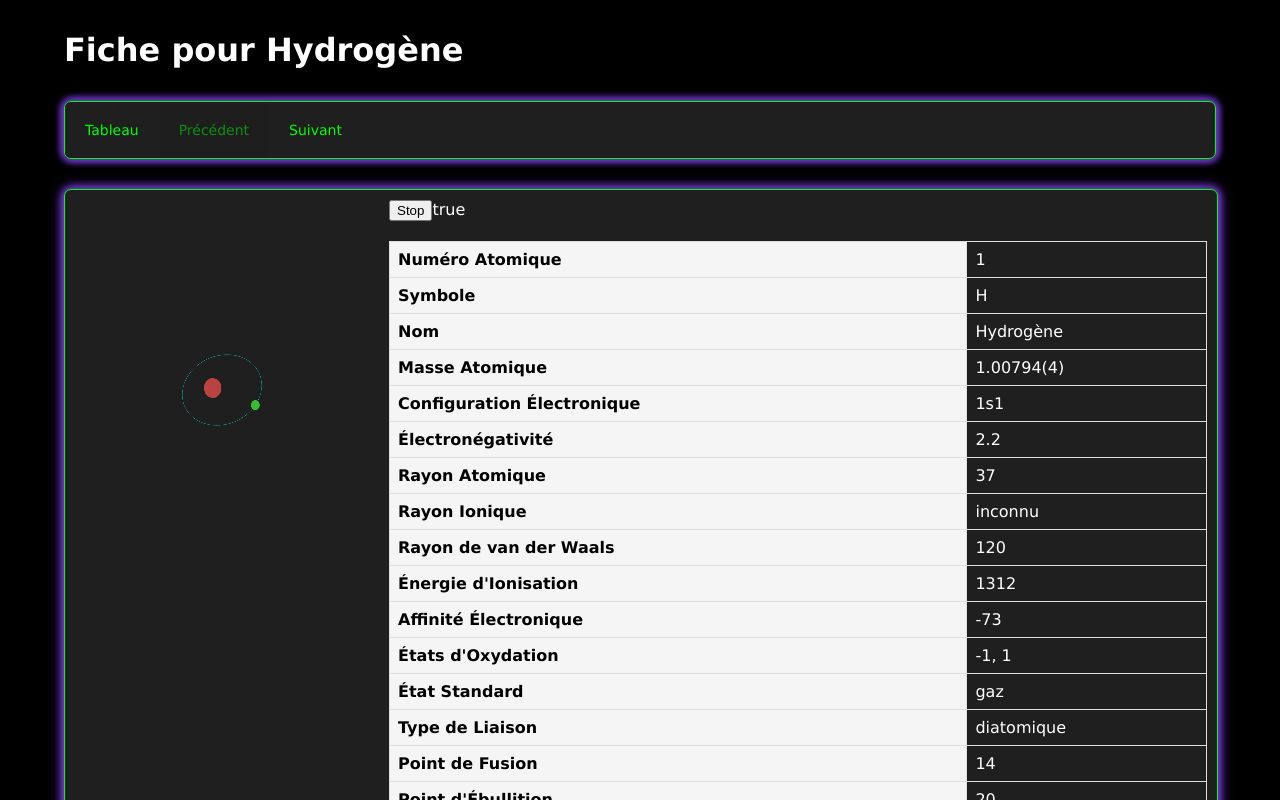
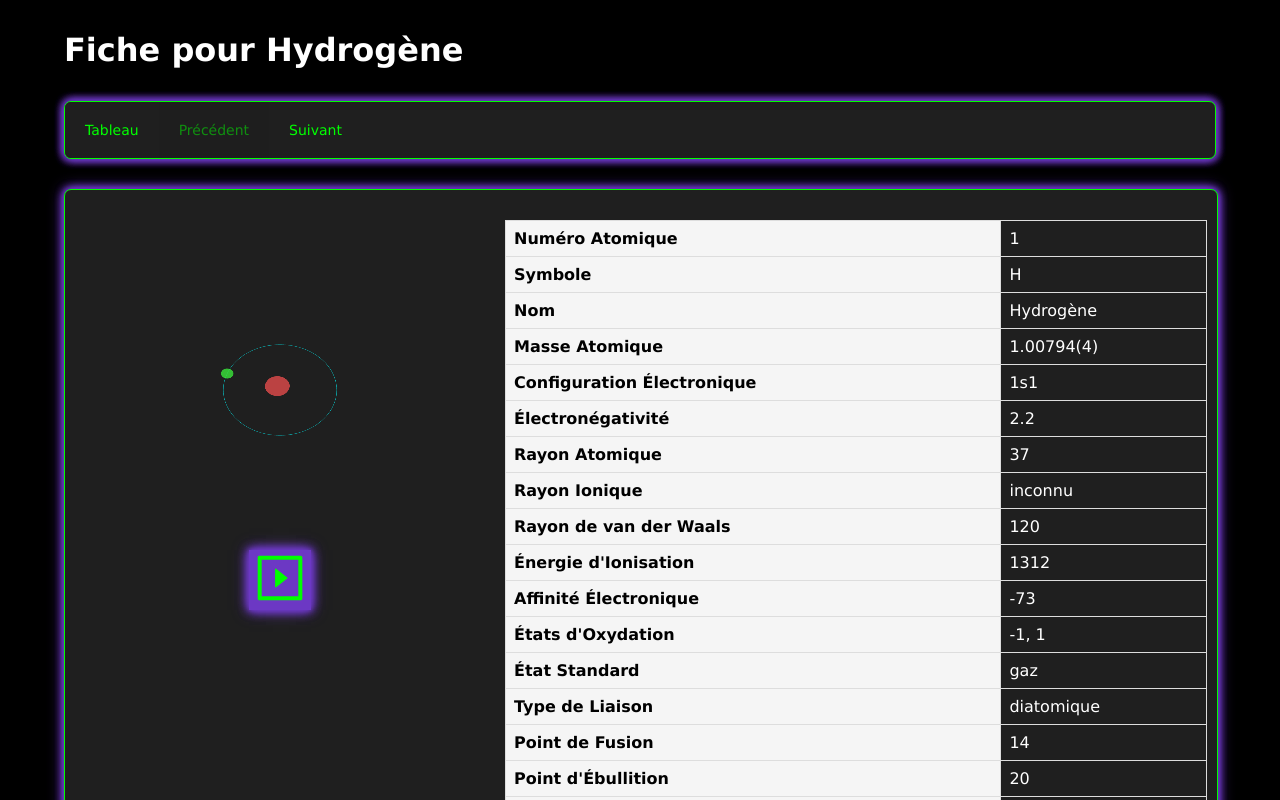
Before and after one commit to SonicDarkSly/periodic-table, a Next.js app: page /elements/1 in a window 1280 px wide. Shown: the top 800 px of the page. Built offline with nearby package versions, Linux system fonts and the light colour scheme.

Commit message:
change button animation

```diff
--- a/app/(pages)/elements/[id]/page.tsx
+++ b/app/(pages)/elements/[id]/page.tsx
@@ -42,7 +42,6 @@ const ElementPage: React.FC = () => {
   const [element, setElement] = useState<Element | null>(null);
   const [loading, setLoading] = useState<boolean>(false);
   const [error, setError] = useState<string | null>(null);
-  const [stopAnim, setStopAnim] = useState<boolean>(true);
 
   const fetchElement = async (id: string | string[] | undefined) => {
     setLoading(true);
@@ -135,15 +134,10 @@ const ElementPage: React.FC = () => {
                     neutronCount={element.neutrons}
                     electronCount={element.electrons}
                     elementData={element}
-                    animation={stopAnim}
                   />
                 )}
 
                 <div className="informations">
-                  <div>
-                    <button onClick={() => setStopAnim(!stopAnim)}>Stop</button>
-                    {stopAnim ? "true" : "false"}
-                  </div>
                   <table className="element-table">
                     <tbody>
                       {element &&
--- a/app/components/AtomAnimation.tsx
+++ b/app/components/AtomAnimation.tsx
@@ -1,5 +1,6 @@
-import React, { useRef, useLayoutEffect, FC, useEffect } from "react";
+import React, { useRef, useLayoutEffect, FC, useState } from "react";
 import * as THREE from "three";
+import { PlaySquareOutlined } from "@ant-design/icons";
 
 interface AtomAnimationProps {
   protonCount: number;
@@ -8,7 +9,6 @@ interface AtomAnimationProps {
   elementData: {
     electronLayers: number[];
   };
-  animation: boolean;
 }
 
 const Colors = {
@@ -157,15 +157,15 @@ const createTorus = (
 };
 
 const AtomAnimation: FC<AtomAnimationProps> = React.memo(
-  ({ protonCount, neutronCount, electronCount, elementData, animation }) => {
+  ({ protonCount, neutronCount, electronCount, elementData }) => {
+
+    const [stopAnim, setStopAnim] = useState<boolean>(false);
     const containerRef = useRef<HTMLDivElement>(null);
     const scene = useRef<THREE.Scene>(new THREE.Scene());
     const renderer = useRef<THREE.WebGLRenderer | null>(null);
     const camera = useRef<THREE.OrthographicCamera | null>(null);
     const valences = useRef<THREE.Group[]>([]);
-    const animationRef = useRef<boolean>(animation);
-
-    let nucleusRotationSpeed = neutronCount < 70 ? 0.034 : 0.031;
+    const animationRef = useRef<boolean>(stopAnim);
 
     let initialProtonCount: number | null;
     let initialNeutronCount: number | null;
@@ -197,6 +197,7 @@ const AtomAnimation: FC<AtomAnimationProps> = React.memo(
     ) => {
       scene.current.remove(...scene.current.children);
 
+      let nucleusRotationSpeed = neutronCount < 70 ? 0.074 : 0.059;
       const nucleus = new THREE.Group();
 
       const protonGeometry = new THREE.SphereGeometry(2, 12, 12);
@@ -278,9 +279,9 @@ const AtomAnimation: FC<AtomAnimationProps> = React.memo(
         }
 
         valences.current.forEach((valence, i) => {
-          const rotationSpeedX = nucleusRotationSpeed + (i + 1) * (Math.random() * 0.010);
-          const rotationSpeedY = nucleusRotationSpeed + (i + 1) * (Math.random() * 0.007);
-          const rotationSpeedZ = nucleusRotationSpeed + (i + 2) * (Math.random() * 0.012);
+          const rotationSpeedX = (i + 1) * (Math.random() * 0.010);
+          const rotationSpeedY = (i + 1) * (Math.random() * 0.007);
+          const rotationSpeedZ = nucleusRotationSpeed + (i) * (Math.random() * 0.012);
 
           valence.rotation.y += rotationSpeedY;
           valence.rotation.x += rotationSpeedX;
@@ -390,17 +391,25 @@ const AtomAnimation: FC<AtomAnimationProps> = React.memo(
         );
       }
 
+      // eslint-disable-next-line react-hooks/exhaustive-deps
+    }, [protonCount, neutronCount, electronCount, elementData, stopAnim]);
 
-      // eslint-disable-next-line react-hooks/exhaustive-deps
-    }, [protonCount, neutronCount, electronCount, elementData, animation]);
-
-    if (animation) {
+    if (stopAnim) {
       startAnimation();
     } else {
       stopAnimation();
     }
 
-    return <div className="animation" ref={containerRef}></div>;
+    return (
+      <div>
+        <div className="animation" ref={containerRef}></div>
+        <div className="stop-and-start">
+          <button onClick={() => setStopAnim(!stopAnim)}>
+            <PlaySquareOutlined />
+          </button>
+        </div>
+      </div>
+    );
   },
 );
 
--- a/app/styles/pages/_element.scss
+++ b/app/styles/pages/_element.scss
@@ -19,7 +19,7 @@
       overflow: hidden;
       background-color: #1f1f1f;
       border-radius: 7px;
-      border: 1px solid #00ff00; /* Couleur verte vive pour l'effet néon */
+      border: 1px solid #00ff00;
       box-shadow: 0 0 10px #6c38c4, 0 0 5px #6c38c4, 0 0 10px #6c38c4,
         0 0 15px #6c38c4;
       transition: border-color 0.5s, box-shadow 0.5s;
@@ -28,12 +28,32 @@
         display: flex;
         justify-content: center;
         align-items: center;
-        height: 300px; /* Ajustez la hauteur selon vos besoins */
+        height: 300px;
       }
 
       canvas {
         width: 100% !important;
         height: 100% !important;
+      }
+
+      .stop-and-start {
+        width: 100%;
+        text-align: center;
+        transition: 0.7s;
+        transform: translateY(0);
+        margin-top: 50px;
+
+        button {
+          font-size: 50px;
+          background-color: #1f1f1f;
+          border: none;
+          background-color: #6c38c4;
+          box-shadow: 0 0 10px #6c38c4, 0 0 5px #6c38c4, 0 0 10px #6c38c4,
+            0 0 15px #6c38c4;
+          transition: border-color 0.5s, box-shadow 0.5s;
+          color: #00ff00;
+          transition: 0.5s;
+        }
       }
 
       .animation {
@@ -44,9 +64,14 @@
         margin: 5px;
         margin-top: 90px;
         transition: 0.7s;
+        cursor: zoom-in;
 
         &:hover {
           transform: scale(2.5);
+
+          +.stop-and-start {
+            opacity: 0.1;
+          }
         }
       }
 
--- a/app/styles/style.css
+++ b/app/styles/style.css
@@ -1,4 +1,3 @@
-@charset "UTF-8";
 .page-element {
   width: 100%;
 }
@@ -19,7 +18,7 @@
   overflow: hidden;
   background-color: #1f1f1f;
   border-radius: 7px;
-  border: 1px solid #00ff00; /* Couleur verte vive pour l'effet néon */
+  border: 1px solid #00ff00;
   box-shadow: 0 0 10px #6c38c4, 0 0 5px #6c38c4, 0 0 10px #6c38c4, 0 0 15px #6c38c4;
   transition: border-color 0.5s, box-shadow 0.5s;
 }
@@ -27,11 +26,28 @@
   display: flex;
   justify-content: center;
   align-items: center;
-  height: 300px; /* Ajustez la hauteur selon vos besoins */
+  height: 300px;
 }
 .page-element .body .container canvas {
   width: 100% !important;
   height: 100% !important;
+}
+.page-element .body .container .stop-and-start {
+  width: 100%;
+  text-align: center;
+  transition: 0.7s;
+  transform: translateY(0);
+  margin-top: 50px;
+}
+.page-element .body .container .stop-and-start button {
+  font-size: 50px;
+  background-color: #1f1f1f;
+  border: none;
+  background-color: #6c38c4;
+  box-shadow: 0 0 10px #6c38c4, 0 0 5px #6c38c4, 0 0 10px #6c38c4, 0 0 15px #6c38c4;
+  transition: border-color 0.5s, box-shadow 0.5s;
+  color: #00ff00;
+  transition: 0.5s;
 }
 .page-element .body .container .animation {
   z-index: 0;
@@ -41,9 +57,13 @@
   margin: 5px;
   margin-top: 90px;
   transition: 0.7s;
+  cursor: zoom-in;
 }
 .page-element .body .container .animation:hover {
   transform: scale(2.5);
+}
+.page-element .body .container .animation:hover + .stop-and-start {
+  opacity: 0.1;
 }
 .page-element .body .container .informations {
   width: 100%;
@@ -86,12 +106,13 @@
 .container-table .periodicTable {
   display: flex;
   color: black;
-  min-width: 100%;
+  width: 100%;
   justify-content: center;
-  align-items: flex-end;
 }
 .container-table .periodicTable .tableColumn {
   margin: 0;
+  display: flex;
+  flex-direction: column;
 }
 .container-table .periodicTable .tableColumn .element {
   display: flex;
@@ -106,6 +127,7 @@
   height: 60px;
   width: 60px;
   opacity: 0.6;
+  box-sizing: border-box;
 }
 .container-table .periodicTable .tableColumn .element:not(.empty):hover {
   opacity: 1;
@@ -249,4 +271,8 @@ body {
   background-color: rgb(0, 0, 0);
   background-attachment: fixed;
   color: white;
+}
+
+button:hover {
+  cursor: pointer;
 }/*# sourceMappingURL=style.css.map */
--- a/app/styles/style.scss
+++ b/app/styles/style.scss
@@ -14,3 +14,7 @@ body {
     background-attachment: fixed;
     color: white;
 }
+
+button:hover {
+    cursor: pointer;
+}
```
Also changed, not shown: app/styles/components/_table.scss (+4 -3 lines), 1 other file (tests, documents, lock files or other folders).
